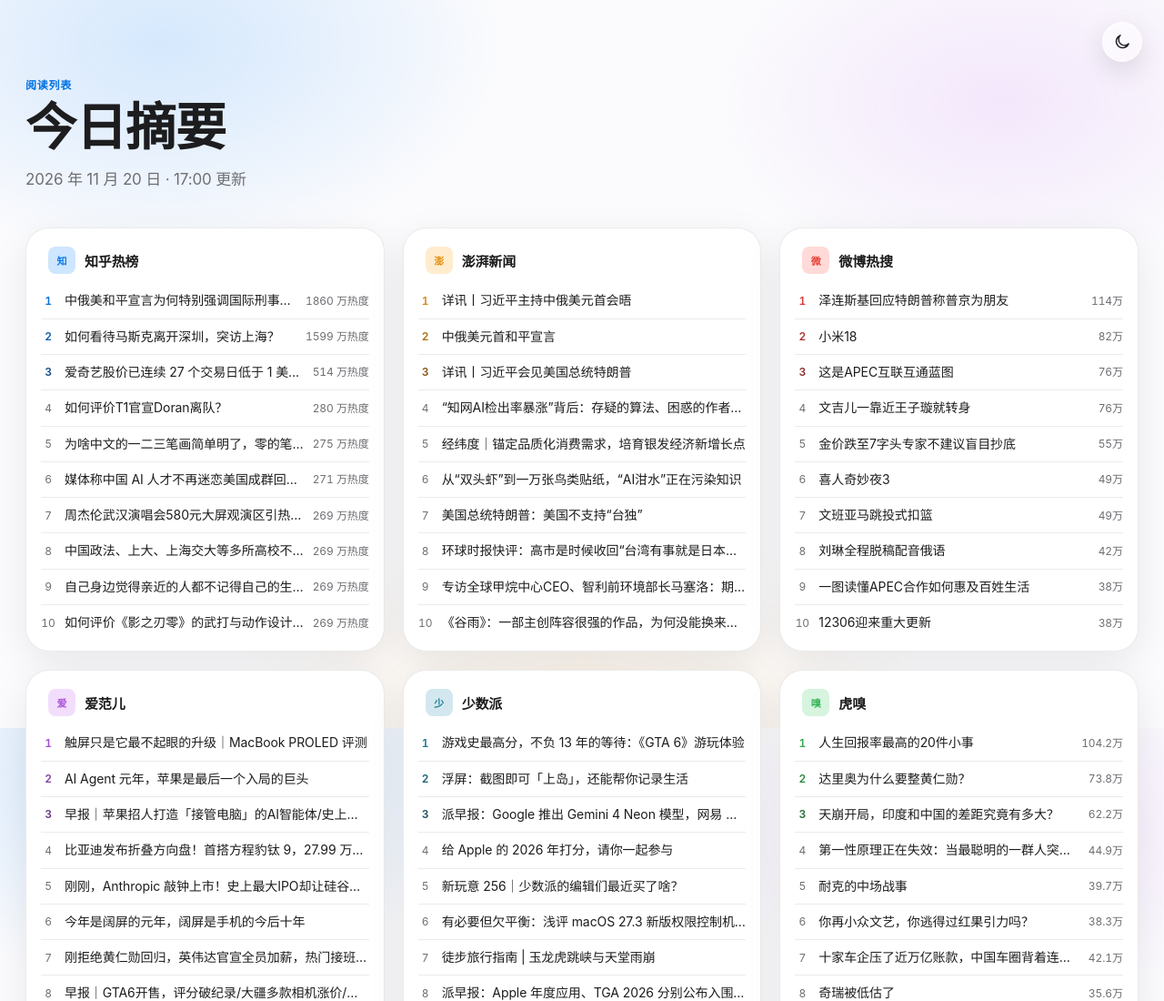
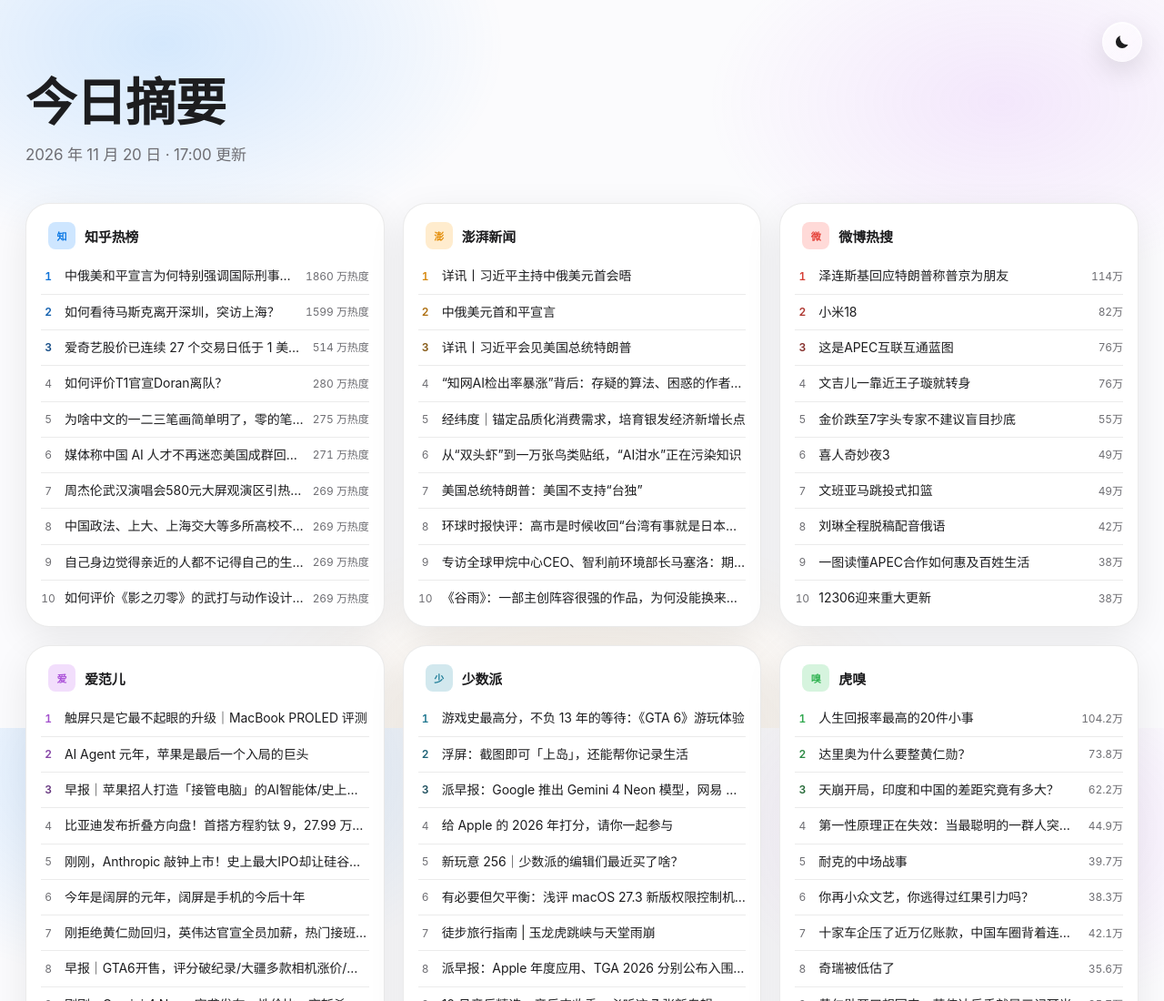
Before and after one commit to vme999/hot-daily, a plain HTML site: page site/archive/2026-11-20.html in a window 1280 px wide. Shown: the top 1100 px of the page at 91% size. Drawn offline with Linux system fonts and the light colour scheme.

Commit message:
style: simplify hero labels, tweak moon icon and year chip

```diff
--- a/site/archive/2026-11-20.html
+++ b/site/archive/2026-11-20.html
@@ -111,15 +111,8 @@ a:hover { text-decoration: underline; }
   margin: 0 auto;
   padding: 84px 28px 34px;
 }
-.eyebrow {
+.hero h1 {
   margin: 0;
-  font-size: 12px;
-  font-weight: 600;
-  letter-spacing: .06em;
-  color: var(--accent);
-}
-.hero h1 {
-  margin: 10px 0 0;
   font-size: clamp(34px, 5.4vw, 56px);
   line-height: 1.07;
   letter-spacing: -.02em;
@@ -397,7 +390,6 @@ a:focus-visible, .theme-toggle:focus-visible {
 <body>
 <main>
   <section class="hero">
-    <p class="eyebrow">阅读列表</p>
     <h1>今日摘要</h1>
     <p class="sub">2026 年 11 月 20 日 · 17:00 更新</p>
   </section>
@@ -413,7 +405,7 @@ a:focus-visible, .theme-toggle:focus-visible {
 </main>
 <footer class="footer"><a href="../directory.html">查看往期日报</a></footer>
 <button id="themeToggle" class="theme-toggle" type="button" aria-label="切换浅色 / 深色模式">
-  <svg class="icon-moon" viewBox="0 0 24 24" fill="none" stroke="currentColor" stroke-width="1.7" stroke-linecap="round" stroke-linejoin="round" aria-hidden="true"><path d="M20.6 14.4A8.5 8.5 0 1 1 9.6 3.4a7 7 0 0 0 11 11Z"/></svg>
+  <svg class="icon-moon" viewBox="0 0 24 24" aria-hidden="true"><mask id="moonMask"><rect width="24" height="24" fill="#fff"/><circle cx="18" cy="6.6" r="9" fill="#000"/></mask><circle cx="12" cy="12" r="8.5" fill="currentColor" mask="url(#moonMask)"/></svg>
   <svg class="icon-sun" viewBox="0 0 24 24" fill="none" stroke="currentColor" stroke-width="1.7" stroke-linecap="round" aria-hidden="true"><circle cx="12" cy="12" r="4"/><path d="M12 2.6v2.4M12 19v2.4M4.6 4.6l1.7 1.7M17.7 17.7l1.7 1.7M2.6 12h2.4M19 12h2.4M4.6 19.4l1.7-1.7M17.7 6.3l1.7-1.7"/></svg>
 </button>
 <script>(function () {
```
